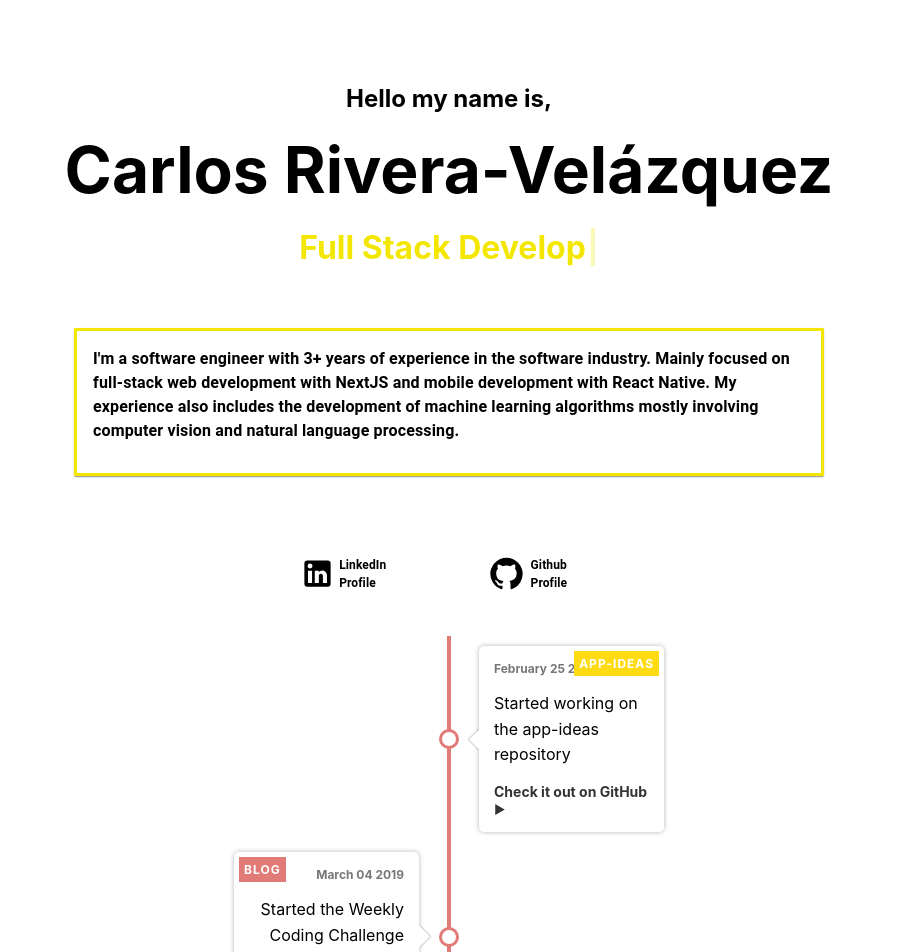
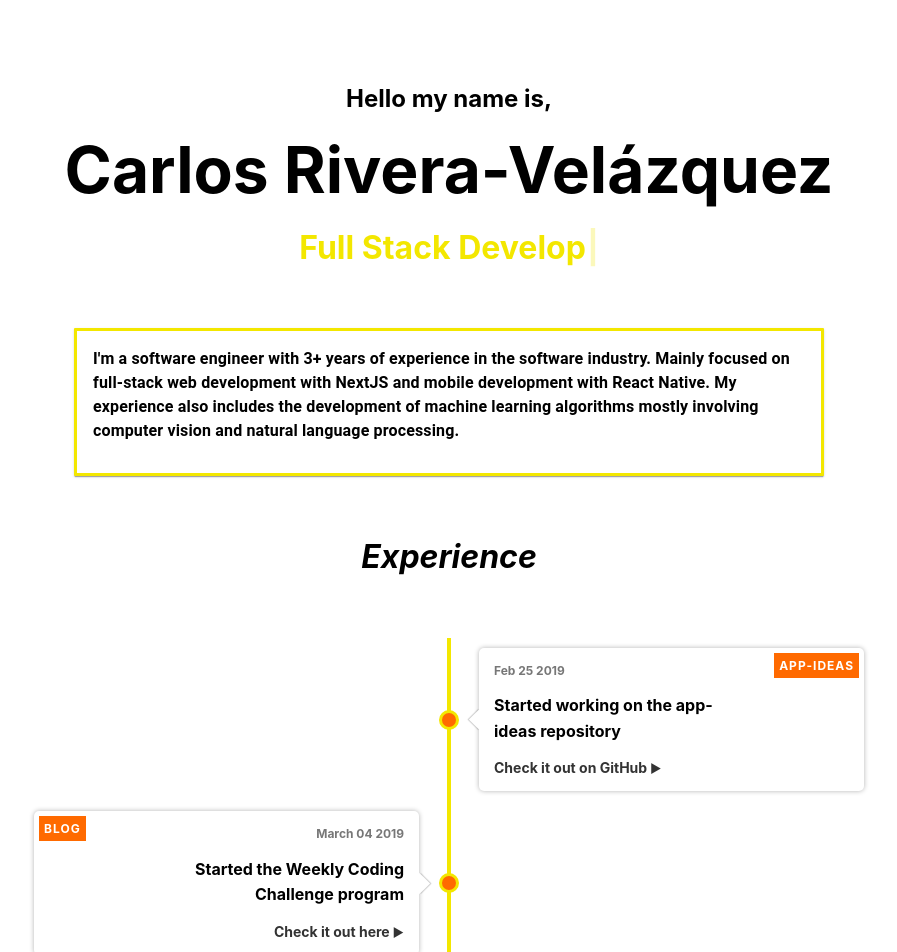
Before and after one commit to carlosrivera22/portfolio, a Next.js app: page / in a window 1280 px wide. Shown: the top 952 px of the page, without its empty margins (191-1088 px from the left). Built offline with nearby package versions, Linux system fonts and the light colour scheme.

Commit message:
adjusting width

```diff
--- a/components/Timeline.tsx
+++ b/components/Timeline.tsx
@@ -1,9 +1,9 @@
 import styles from '../styles/Home.module.css'
-
+import { Box } from '@mui/system';
 const timelineData = [
     {
         text: 'Started working on the app-ideas repository',
-        date: 'February 25 2019',
+        date: 'Feb 25 2019',
         category: {
 			tag: 'app-ideas',
 			color: '#FFDB14'
@@ -67,13 +67,13 @@ const timelineData = [
 
 export default function Timeline(){
     const TimelineItem = ({ data }: { data: any }) => (
-        <div className={styles.timeline_item}>
-            <div className={styles.timeline_item_content}>
-                <span className={styles.tag} style={{ background: data.category.color }}>
+        <Box className={styles.timeline_item}>
+            <Box className={styles.timeline_item_content} sx={{width: {xs:400, sm: 500, md: 650, lg: 800} }}>
+                <span className={styles.tag} style={{ background: "#ff6a00" }}>
                     {data.category.tag}
                 </span>
                 <time>{data.date}</time>
-                <p>{data.text}</p>
+                <b><p style={{color:'black'}}>{data.text}</p></b>
                 {data.link && (
                     <a
                         href={data.link.url}
@@ -84,8 +84,8 @@ export default function Timeline(){
                     </a>
                 )}
                 <span className={styles.circle} />
-            </div>
-        </div>
+            </Box>
+        </Box>
     );
     return (
         <>
--- a/pages/index.tsx
+++ b/pages/index.tsx
@@ -41,6 +41,12 @@ export default function Home() {
           content={"I'm a software engineer with 3+ years of experience in the software industry. Mainly focused on full-stack web development with NextJS and mobile development with React Native. My experience also includes the development of machine learning algorithms mostly involving computer vision and natural language processing."}
         />
       </Box>
+      <Box mt={5}>
+      <h1>
+        <i>Experience</i>
+      </h1>
+      </Box>
+      <Timeline/>
       <Box mt={10}>
         <Grid container spacing={10}>
           <Grid item xs={6}>
@@ -73,7 +79,6 @@ export default function Home() {
           </Grid>
         </Grid>
       </Box>
-        <Timeline/>
       </main>
 
       <footer className={styles.footer}>
--- a/styles/Home.module.css
+++ b/styles/Home.module.css
@@ -142,7 +142,7 @@
 }
 
 .timeline_container::after {
-  background-color: #e17b77;
+  background-color: #f3e700;
   content: '';
   position: absolute;
   left: calc(50% - 2px);
@@ -175,7 +175,7 @@
   align-items: flex-end;
   padding: 15px;
   position: relative;
-  width: 400px;
+  /* width: 400px; */
   max-width: 100%;
   text-align: right;
 }
@@ -246,8 +246,8 @@ text-decoration: none;
 }
 
 .timeline_item_content .circle {
-  background-color: #fff;
-  border: 3px solid #e17b77;
+  background-color: #ff6a00;
+  border: 3px solid #f3e700;
   border-radius: 50%;
   position: absolute;
   top: calc(50% - 10px);
```
Lines whose indentation alone changed are shown as unchanged.
